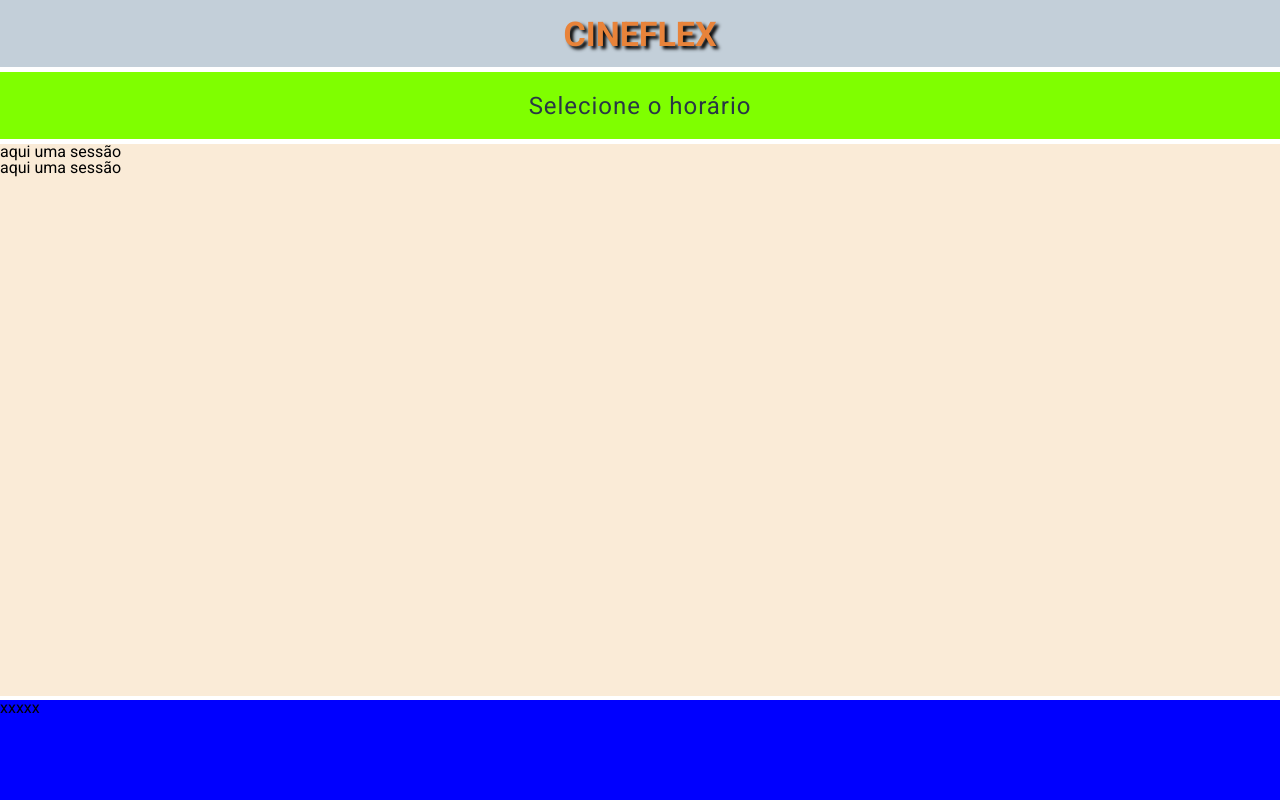
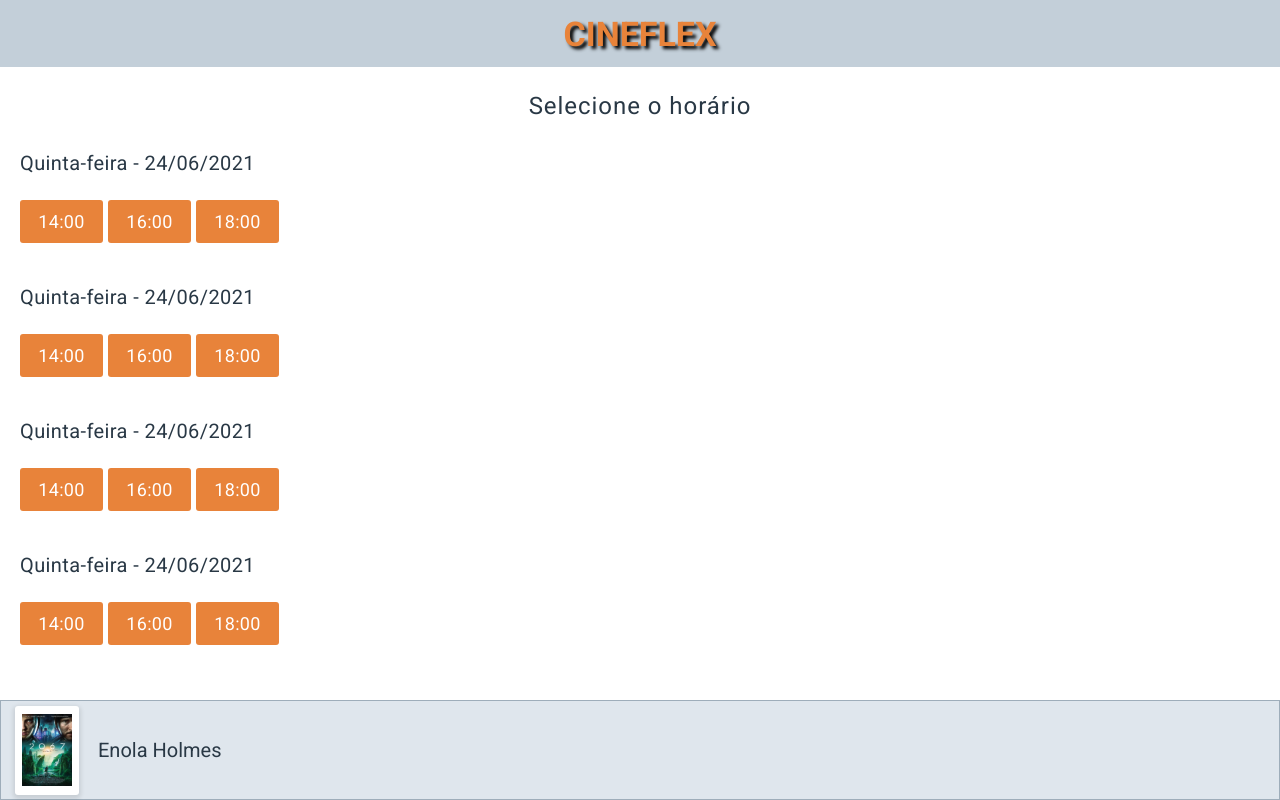
Before and after one commit to samuelmarco-dev/projeto9-cineflex, a React (Create React App) app: page / in a window 1280 px wide. Built offline with nearby package versions, Linux system fonts and the light colour scheme.

Commit message:
Layout Tela Sessão Filme

```diff
--- a/src/components/App.jsx
+++ b/src/components/App.jsx
@@ -3,6 +3,7 @@
 import Topo from "./Header";
 import TelaInicial from "./TelaInicial";
 import HorarioFilme from "./HorarioFilme";
+import AssentosFilme from "./AssentosFilme";
 
 import "../assets/css/reset.css";
 import "../assets/css/style.css";
@@ -23,6 +24,7 @@ function App() {
         <Topo />
         <TelaInicial />
         <HorarioFilme />
+        <AssentosFilme />
         </>
     );
 }
--- /dev/null
+++ b/src/components/AssentosFilme/index.js
@@ -0,0 +1,9 @@
+import "./style.css";
+
+function AssentosFilme() {
+    return (
+        <></>
+    );
+}
+
+export default AssentosFilme;
--- /dev/null
+++ b/src/components/Botao.js
@@ -0,0 +1,5 @@
+function Botao({classe, texto}) {
+    return ( <button className={classe}>{texto}</button> );
+}
+
+export default Botao;
--- /dev/null
+++ b/src/components/Footer.js
@@ -0,0 +1,17 @@
+function Footer(props) {
+    const {nomeFilme, horarioSessao, imagem} = props;
+
+    return (
+        <footer>
+            <figure>
+                <img src={imagem} alt="imagem"/>
+            </figure>
+            <div className="informacoes-filme">
+                <p>{nomeFilme}</p>
+                <p>{horarioSessao}</p>
+            </div>
+        </footer>
+    );
+}
+
+export default Footer;
--- a/src/components/HorarioFilme/index.js
+++ b/src/components/HorarioFilme/index.js
@@ -1,16 +1,49 @@
+import Botao from "../Botao";
+import Footer from "../Footer";
+
+import imgFilme from "./../../assets/img/img-filme.png"
+
 import "./style.css"
 
 function HorarioFilme() {
     return (
         <section className="HorarioFilme">
-            <div className="topo-filmes">Selecione o horário</div>
-            <article>
+            <nav>
+                <div className="topo-filmes">Selecione o horário</div>
                 <div className="sessao">
-                    <div>aqui uma sessão</div>
-                    <div>aqui uma sessão</div>
+                        <p>Quinta-feira - 24/06/2021</p>
+                        <div className="botoes-horario">
+                            <Botao classe="botao" texto="14:00"/>
+                            <Botao classe="botao" texto="16:00"/>
+                            <Botao classe="botao" texto="18:00"/>
+                        </div>
                 </div>
-            </article>
-            <footer>xxxxx</footer>
+                <div className="sessao">
+                        <p>Quinta-feira - 24/06/2021</p>
+                        <div className="botoes-horario">
+                            <Botao classe="botao" texto="14:00"/>
+                            <Botao classe="botao" texto="16:00"/>
+                            <Botao classe="botao" texto="18:00"/>
+                        </div>
+                </div>
+                <div className="sessao">
+                        <p>Quinta-feira - 24/06/2021</p>
+                        <div className="botoes-horario">
+                            <Botao classe="botao" texto="14:00"/>
+                            <Botao classe="botao" texto="16:00"/>
+                            <Botao classe="botao" texto="18:00"/>
+                        </div>
+                </div>
+                <div className="sessao">
+                        <p>Quinta-feira - 24/06/2021</p>
+                        <div className="botoes-horario">
+                            <Botao classe="botao" texto="14:00"/>
+                            <Botao classe="botao" texto="16:00"/>
+                            <Botao classe="botao" texto="18:00"/>
+                        </div>
+                </div>
+            </nav>
+            <Footer nomeFilme="Enola Holmes" imagem={imgFilme} />
         </section>
     );
 }
--- a/src/components/HorarioFilme/style.css
+++ b/src/components/HorarioFilme/style.css
@@ -6,8 +6,12 @@
     left: 0;
 }
 
+.HorarioFilme nav{
+    height: calc(100% - 167px);
+    overflow-y: auto;
+}
+
 .HorarioFilme .topo-filmes{
-    background-color: chartreuse;
     width: 100%;
     height: 67px;
     display: flex;
@@ -24,17 +28,96 @@
     margin: 5px 0;
 }
 
-.HorarioFilme article{
-    background-color: antiquewhite;
-    height: calc(100% - 248px);
-    overflow-y: scroll;
+.HorarioFilme .sessao{
+    width: 100%;
+    min-height: 110px;
+    max-height: 200px;
+    padding: 0 20px;
+    margin-bottom: 24px;
+}
+
+.HorarioFilme .sessao p{
+    font-family: 'Roboto';
+    font-size: 20px;
+    font-weight: 400;
+    line-height: 23px;
+    letter-spacing: 0.02em;
+    text-align: left;
+    padding-top: 8px;
+    color: rgba(41, 56, 69, 1);
+}
+
+.HorarioFilme .sessao .botoes-horario{
+    height: 100%;
+    margin-top: 20px;
+    display: flex;
+    flex-wrap: wrap;
+    justify-content: flex-start;
+    align-items: center;
+}
+
+.HorarioFilme .sessao .botoes-horario .botao{
+    width: 83px;
+    height: 43px;
+    border-radius: 3px;
+    text-align: center;
+    margin: 5px 0;
+    margin-right: 5px;
+    background-color: rgba(232, 131, 58, 1);
+    color: rgba(255, 255, 255, 1);
+    font-family: 'Roboto';
+    font-size: 18px;
+    font-weight: 400;
+    line-height: 21px;
+    letter-spacing: 0.02em;
 }
 
 .HorarioFilme footer{
     width: 100%;
     height: 100px;
-    background-color: blue;
+    background-color: rgba(223, 230, 237, 1);
+    border: 1px solid rgba(158, 173, 186, 1);
     position: fixed;
     left: 0;
     bottom: 0;
+    display: flex;
+    align-items: center;
 }
+
+.HorarioFilme footer figure{
+    width: 64px;
+    height: 89px;
+    border-radius: 3px;
+    background-color: rgba(255, 255, 255, 1);
+    box-shadow: 0px 2px 4px 2px rgba(0, 0, 0, 0.1);
+    margin: 0 14px;
+    display: flex;
+    align-items: center;
+    justify-content: center;
+}
+
+.HorarioFilme footer figure img{
+    width: 50px;
+    height: 72px;
+}
+
+.HorarioFilme footer .informacoes-filme{
+    height: 89px;
+    display: flex;
+    flex-direction: column;
+    justify-content: center;
+}
+
+.HorarioFilme footer p{
+    margin-top: 5px;
+    margin-right: 14px;
+    font-family: 'Roboto';
+    font-size: 20px;
+    font-weight: 400;
+    line-height: 30px;
+    text-align: left;
+    color: rgba(41, 56, 69, 1);
+    display: flex;
+    flex-wrap: wrap;
+    padding: 0 5px;
+}
--- a/src/components/TelaInicial/index.js
+++ b/src/components/TelaInicial/index.js
@@ -1,6 +1,6 @@
 import "./style.css"
 
-import imgFilme from "./../../assets/img/img-filme.png"
+import imgFilme from "./../../assets/img/img-filme.png";
 
 function TelaInicial() {
     return (
```
Also changed, not shown: src/components/AssentosFilme/style.css (added).
